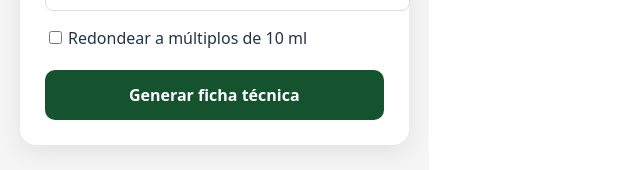
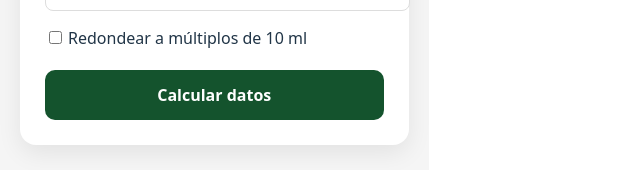
Before and after one commit to estanitkd-max/calculadora-diluciones, a React (Vite) app: page / in a window 1280 px wide. Shown: the part 639-809 px from the top of the page, without its empty margins (0-640 px from the left). Built offline with nearby package versions, Linux system fonts and the light colour scheme.

Commit message:
Cambio texto botón a Calcular datos

```diff
--- a/src/App.tsx
+++ b/src/App.tsx
@@ -193,7 +193,7 @@ export default function App() {
         </label>
 
         <button onClick={generarFicha} style={buttonStyle}>
-          Generar ficha técnica
+          Calcular datos
         </button>
 
         {imagenGenerada && (
```
